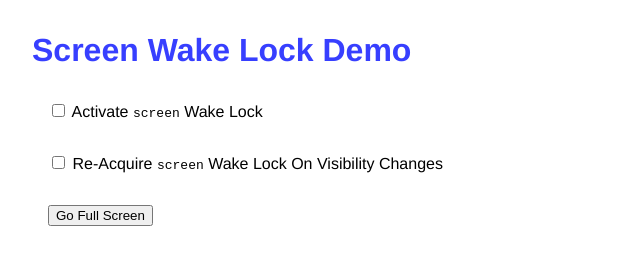
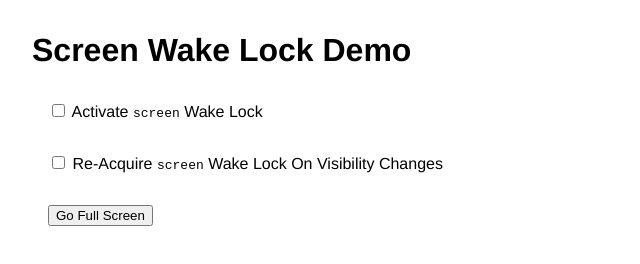
Before and after one commit to monahanproject/monahan, a plain HTML site: page wakelock.html in a window 1280 px wide. Shown: the whole page, without its empty margins (0-640 px from the left). Drawn offline with Linux system fonts and the light colour scheme.

Commit message:
wakelock test

```diff
--- a/wakelock.css
+++ b/wakelock.css
@@ -6,7 +6,7 @@ body {
   }
 
   h1 {
-    color: #373fff;
+    color: #red;
   }
 
   div {
```
